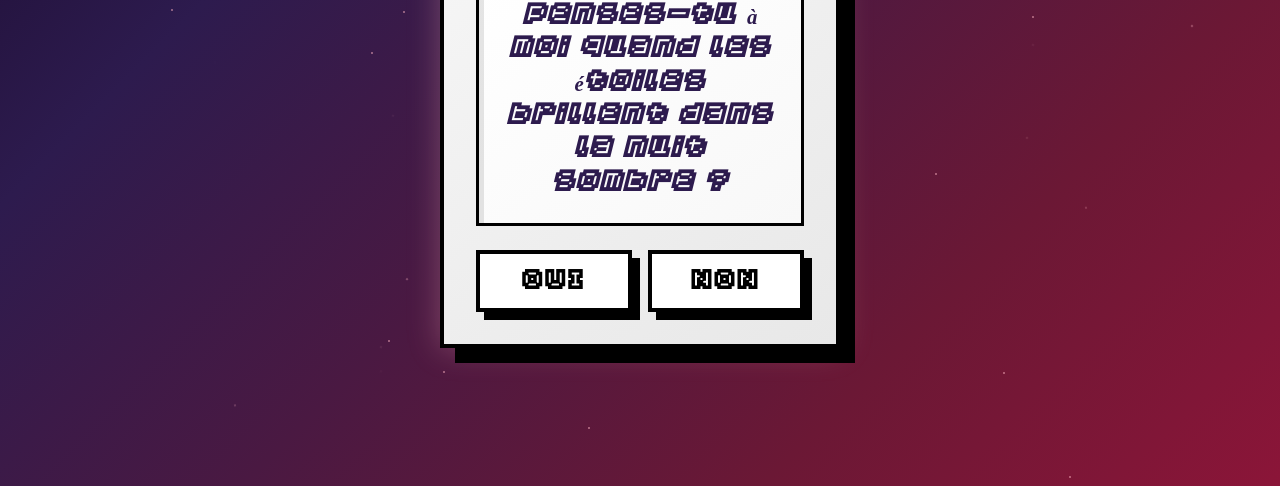
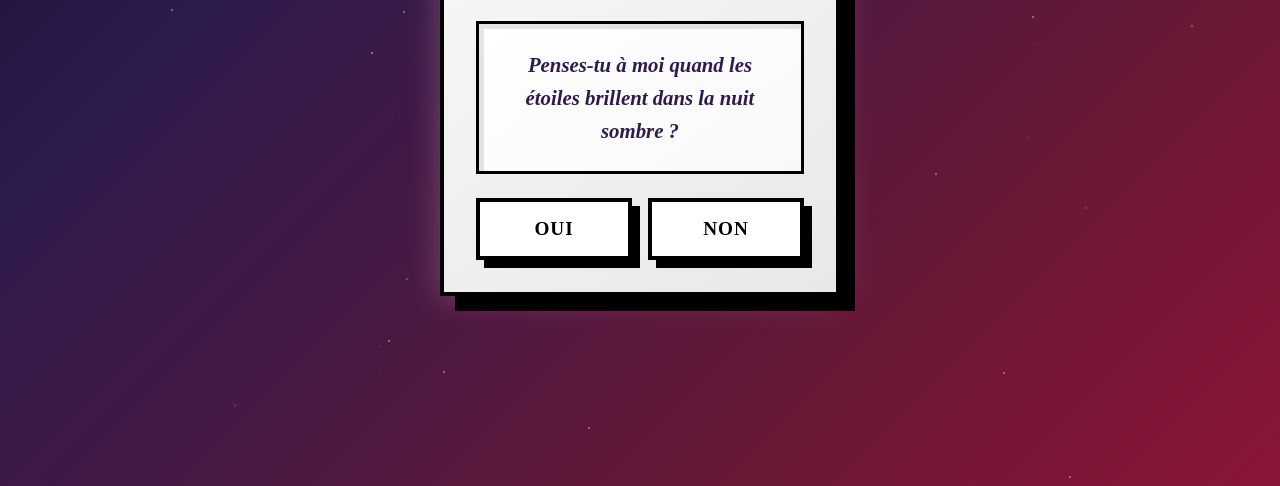
Before and after one commit to Pivertg/quesiton, a plain HTML site: page suite 1.html in a window 1280 px wide. Shown: the part 314-800 px from the top of the page. Drawn offline with Linux system fonts and the light colour scheme.

Commit message:
Update stlye 2.css

```diff
--- a/stlye 2.css
+++ b/stlye 2.css
@@ -1,11 +1,4 @@
-/* Importation de votre police personnalisée */
-@font-face {
-    font-family: 'MaPoliceAmour';
-    src: url('fonts/HachicroUndertaleBattleFontRegular-L3zlg.ttf') format('truetype');
-    font-weight: normal;
-    font-style: normal;
-    font-display: swap; /* Améliore le chargement */
-}
+/* Polices amusantes système */
 
 * {
     margin: 0;
@@ -24,8 +17,8 @@ body {
     display: flex;
     align-items: center;
     justify-content: center;
-    /* Utilisez votre police personnalisée avec des fallbacks */
-    font-family: 'MaPoliceAmour', 'Crimson Text', serif;
+    /* Police amusante pour le body */
+    font-family: 'Comic Sans MS', 'Chalkduster', 'Marker Felt', cursive;
     overflow: hidden;
 }
 
```
